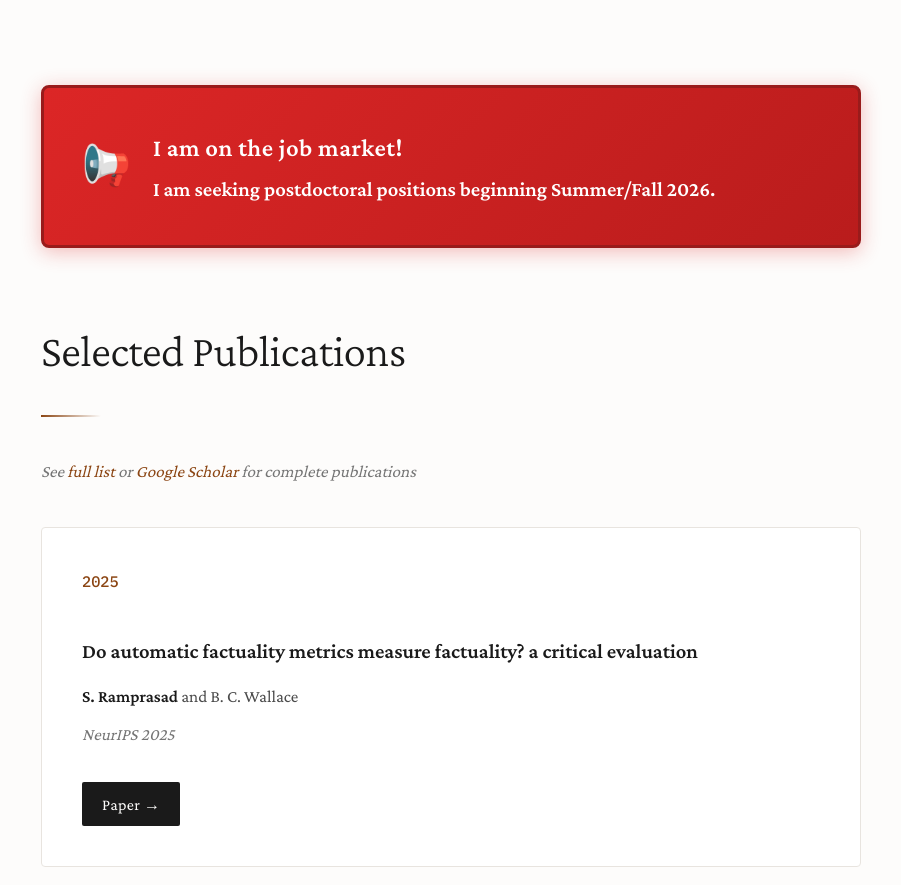
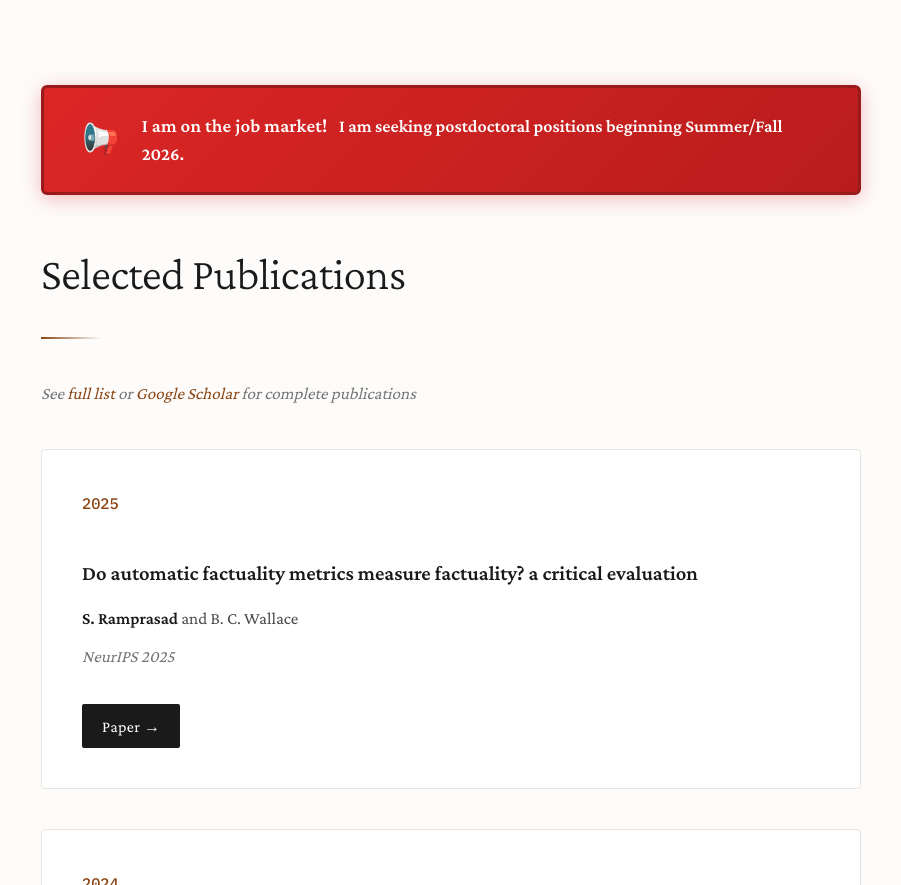
Before and after one commit to sanjanaramprasad/personal_website, a plain HTML site: page index.html in a window 1280 px wide. Shown: the part 1143-2028 px from the top of the page, without its empty margins (189-1090 px from the left). Drawn offline with nearby package versions, Linux system fonts and the light colour scheme.

Commit message:
edit intro

```diff
--- a/style.css
+++ b/style.css
@@ -112,9 +112,9 @@ body {
    .announcement-box {
     background: linear-gradient(135deg, #dc2626 0%, #b91c1c 100%);
     color: #ffffff;
-    padding: var(--spacing-lg);
-    border-radius: 8px;
-    margin-bottom: var(--spacing-xl);
+    padding: var(--spacing-md) var(--spacing-lg);
+    border-radius: 6px;
+    margin-bottom: var(--spacing-lg);
     display: flex;
     align-items: center;
     gap: var(--spacing-md);
@@ -145,7 +145,7 @@ body {
 }
 
 .announcement-icon {
-    font-size: 2em;
+    font-size: 1.5em;
     flex-shrink: 0;
     animation: pulse 2s ease-in-out infinite;
 }
@@ -160,8 +160,8 @@ body {
 }
 
 .announcement-content {
-    font-size: 1.15em;
-    line-height: 1.6;
+    font-size: 1em;
+    line-height: 1.5;
     position: relative;
     z-index: 1;
     font-weight: 700;
@@ -170,10 +170,10 @@ body {
 .announcement-content strong {
     color: #ffffff;
     font-weight: 800;
-    font-size: 1.2em;
-    display: block;
-    margin-bottom: 0.25rem;
-    letter-spacing: 0.02em;
+    font-size: 1.05em;
+    display: inline;
+    margin-right: 0.5rem;
+    letter-spacing: 0.01em;
 }
 
 /* ===================================
```
